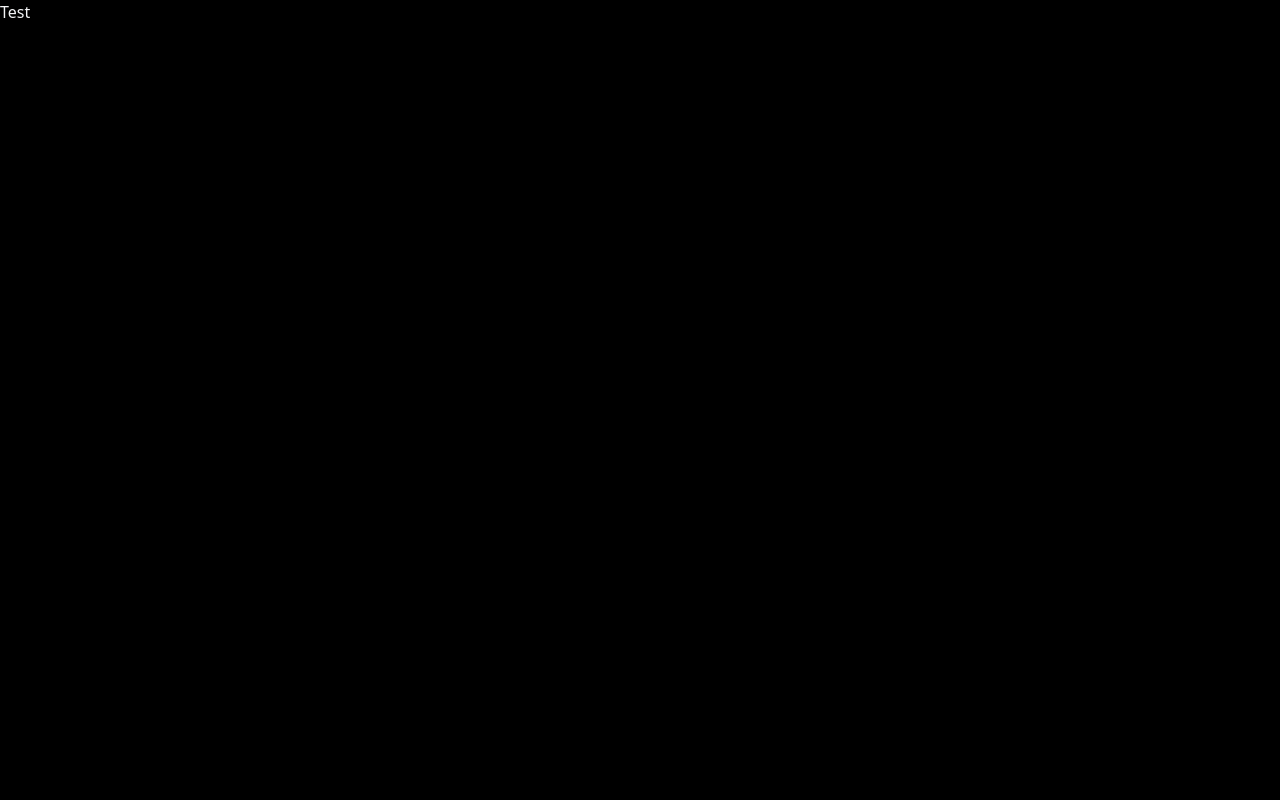
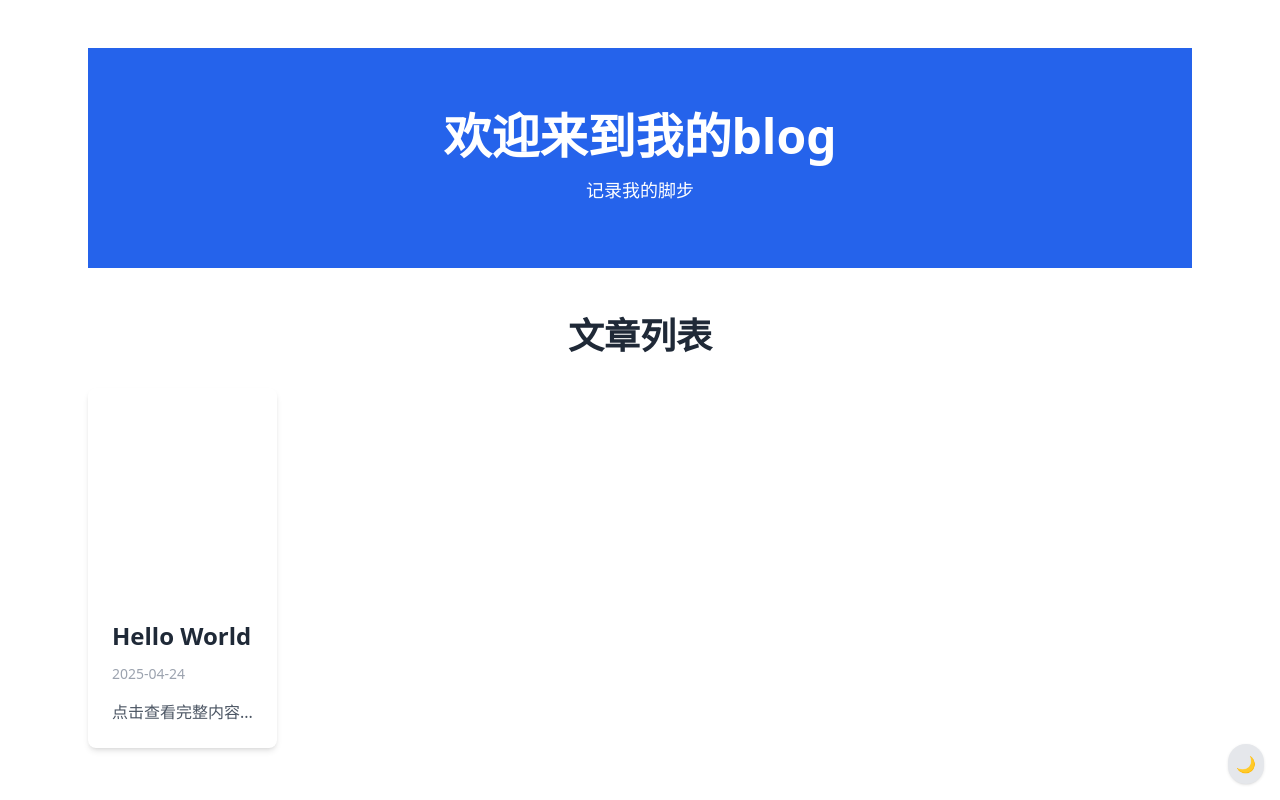
Before and after one commit to cx29/my-blog, a Next.js app: page / in a window 1280 px wide. Built offline with nearby package versions, Linux system fonts and the light colour scheme.

Commit message:
修复暗/亮主题切换

```diff
--- a/src/app/layout.js
+++ b/src/app/layout.js
@@ -7,12 +7,13 @@ import ThemeToggle from '@/app/components/ThemeToggle';
 //根布局组件
 export default function RootLayout({ children }) {
   return (
-    <html lang="zh-CN" className="dark">
+    <html lang="zh-CN">
       <head>
         <link rel="icon" href="/my-blog/favicon.ico" />
       </head>
-      <body className="bg-black dark:bg-black text-gray-800 dark:text-gray-100 transition-colors">
-        <div className="bg-black">Test</div>
+      <body className="bg-white dark:bg-black text-gray-800 dark:text-gray-100 transition-colors">
+        {children}
+        <ThemeToggle />
       </body>
     </html>
   );
```
Also changed, not shown: 6 other files (tests, documents, lock files or other folders).
